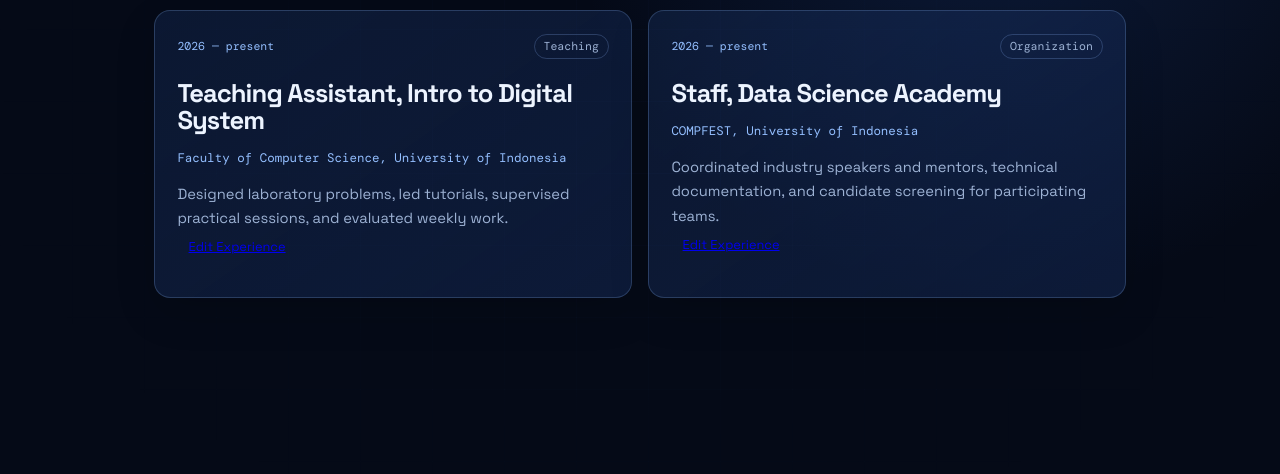
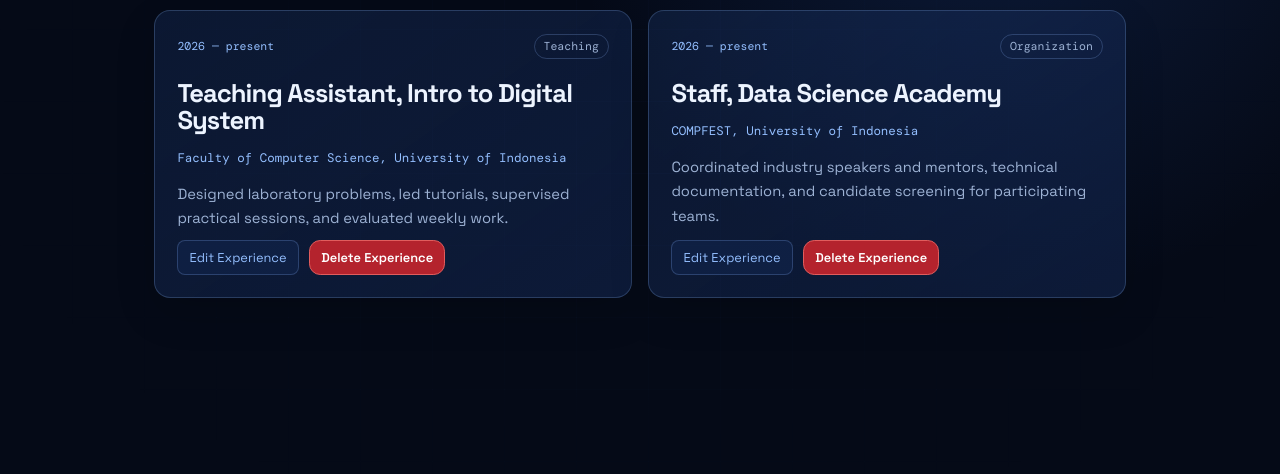
Before and after one commit to MaxKwen/MaxPorto, a Django app: page /experience/ in a window 1280 px wide. Shown: the part 259-733 px from the top of the page. Run offline with Django 5.2, Linux system fonts and the light colour scheme; data comes from the database, SQL or seed files in the repository.

Commit message:
feat: add experience and achievement deletion controls

```diff
--- a/main/urls.py
+++ b/main/urls.py
@@ -4,6 +4,8 @@ from main.views import (
     create_achievement,
     create_experience,
     create_project,
+    delete_achievement,
+    delete_experience,
     delete_project,
     get_projects_json,
     show_achievements,
@@ -27,6 +29,11 @@ urlpatterns = [
         name="update_experience",
     ),
     path(
+        "experience/<int:experience_id>/delete/",
+        delete_experience,
+        name="delete_experience",
+    ),
+    path(
         "id/experience/",
         show_experiences,
         {"language": "id"},
@@ -42,6 +49,11 @@ urlpatterns = [
         "achievements/<int:achievement_id>/edit/",
         update_achievement,
         name="update_achievement",
+    ),
+    path(
+        "achievements/<int:achievement_id>/delete/",
+        delete_achievement,
+        name="delete_achievement",
     ),
     path(
         "id/achievements/",
--- a/main/views.py
+++ b/main/views.py
@@ -75,6 +75,11 @@ EXPERIENCE_COPY = {
         "intro": "Roles and communities that have shaped my professional growth.",
         "add_experience": "Add Experience",
         "edit_experience": "Edit Experience",
+        "delete_experience": "Delete Experience",
+        "delete_title": "Delete experience?",
+        "delete_prompt": "Are you sure you want to delete",
+        "cancel": "Cancel",
+        "confirm_delete": "Yes, delete",
         "present": "present",
         "empty_state": "No experience has been added yet.",
     },
@@ -91,6 +96,11 @@ EXPERIENCE_COPY = {
         "intro": "Peran dan komunitas yang membentuk perkembangan profesional saya.",
         "add_experience": "Tambah Pengalaman",
         "edit_experience": "Edit Pengalaman",
+        "delete_experience": "Hapus Pengalaman",
+        "delete_title": "Hapus pengalaman?",
+        "delete_prompt": "Apakah kamu yakin ingin menghapus",
+        "cancel": "Batal",
+        "confirm_delete": "Ya, hapus",
         "present": "sekarang",
         "empty_state": "Belum ada pengalaman yang ditambahkan.",
     },
@@ -149,6 +159,11 @@ ACHIEVEMENT_COPY = {
         "intro": "Milestones from academic competitions and continuous learning.",
         "add_achievement": "Add Achievement",
         "edit_achievement": "Edit Achievement",
+        "delete_achievement": "Delete Achievement",
+        "delete_title": "Delete achievement?",
+        "delete_prompt": "Are you sure you want to delete",
+        "cancel": "Cancel",
+        "confirm_delete": "Yes, delete",
         "empty_state": "No achievements have been added yet.",
     },
     "id": {
@@ -164,6 +179,11 @@ ACHIEVEMENT_COPY = {
         "intro": "Pencapaian dari kompetisi akademik dan proses belajar berkelanjutan.",
         "add_achievement": "Tambah Prestasi",
         "edit_achievement": "Edit Prestasi",
+        "delete_achievement": "Hapus Prestasi",
+        "delete_title": "Hapus prestasi?",
+        "delete_prompt": "Apakah kamu yakin ingin menghapus",
+        "cancel": "Batal",
+        "confirm_delete": "Ya, hapus",
         "empty_state": "Belum ada prestasi yang ditambahkan.",
     },
 }
@@ -289,6 +309,14 @@ def update_experience(request, experience_id):
     return render(request, "experiences_form.html", context)
 
 
+@require_POST
+def delete_experience(request, experience_id):
+    experience = get_object_or_404(Experience, pk=experience_id)
+    experience.delete()
+    messages.success(request, "Pengalaman berhasil dihapus!")
+    return redirect("main:show_experiences")
+
+
 def show_skills(request, language="en"):
     context = {"copy": SKILL_COPY[language], "skill_list": Skill.objects.all()}
     return render(request, "skills.html", context)
@@ -339,3 +367,11 @@ def update_achievement(request, achievement_id):
         "submit_label": "Simpan Perubahan",
     }
     return render(request, "achievements_form.html", context)
+
+
+@require_POST
+def delete_achievement(request, achievement_id):
+    achievement = get_object_or_404(Achievement, pk=achievement_id)
+    achievement.delete()
+    messages.success(request, "Prestasi berhasil dihapus!")
+    return redirect("main:show_achievements")
--- a/static/css/style.css
+++ b/static/css/style.css
@@ -833,8 +833,21 @@ body:has(#theme-toggle:checked) .form-group textarea {
   gap: 0.45rem;
   margin-top: auto;
   padding: 0.5rem 0.7rem;
+  border: 1px solid var(--line);
   border-radius: 0.5rem;
+  color: var(--bright);
+  background: var(--surface);
   font-size: 0.8rem;
+  text-decoration: none;
+  transition:
+    transform 160ms ease,
+    border-color 160ms ease,
+    background-color 160ms ease;
+}
+
+.projects-page .project-link:hover {
+  border-color: var(--bright);
+  transform: translateY(-3px);
 }
 
 .projects-page .project-link span {
@@ -988,7 +1001,9 @@ body:has(#theme-toggle:checked) .form-group textarea {
 }
 
 .experience-card {
+  display: flex;
   min-height: 18rem;
+  flex-direction: column;
   padding: 1.4rem;
   border: 1px solid rgba(148, 191, 255, 0.22);
   border-radius: 1rem;
@@ -1068,7 +1083,9 @@ body:has(#theme-toggle:checked) .form-group textarea {
 }
 
 .achievement-card {
+  display: flex;
   min-height: 16rem;
+  flex-direction: column;
   padding: 1.4rem;
   border: 1px solid rgba(148, 191, 255, 0.22);
   border-radius: 1rem;
--- a/templates/achievements.html
+++ b/templates/achievements.html
@@ -45,6 +45,7 @@
                 <a class="project-link" href="{% url 'main:update_achievement' achievement.pk %}">
                   {{ copy.edit_achievement }}
                 </a>
+                {% include "components/entry_delete_modal.html" with item=achievement modal_prefix="delete-achievement" delete_url_name="main:delete_achievement" delete_label=copy.delete_achievement delete_title=copy.delete_title delete_prompt=copy.delete_prompt cancel=copy.cancel confirm_delete=copy.confirm_delete %}
               </div>
             </article>
           {% empty %}
--- /dev/null
+++ b/templates/components/entry_delete_modal.html
@@ -0,0 +1,47 @@
+<button
+  type="button"
+  class="button button-danger"
+  popovertarget="{{ modal_prefix }}-{{ item.pk }}"
+  aria-label="{{ delete_label }}: {{ item.title }}"
+>
+  {{ delete_label }}
+</button>
+<div
+  id="{{ modal_prefix }}-{{ item.pk }}"
+  class="project-delete-modal"
+  popover="auto"
+  role="dialog"
+  aria-modal="true"
+  aria-labelledby="{{ modal_prefix }}-title-{{ item.pk }}"
+>
+  <button
+    type="button"
+    class="project-delete-modal__backdrop"
+    popovertarget="{{ modal_prefix }}-{{ item.pk }}"
+    popovertargetaction="hide"
+    aria-label="{{ cancel }}"
+  ></button>
+  <div class="project-delete-modal__content">
+    <button
+      type="button"
+      class="project-delete-modal__close"
+      popovertarget="{{ modal_prefix }}-{{ item.pk }}"
+      popovertargetaction="hide"
+      aria-label="{{ cancel }}"
+    >×</button>
+    <h2 id="{{ modal_prefix }}-title-{{ item.pk }}">{{ delete_title }}</h2>
+    <p>{{ delete_prompt }} <strong>{{ item.title }}</strong>?</p>
+    <div class="project-delete-modal__actions">
+      <button
+        type="button"
+        class="button button-secondary"
+        popovertarget="{{ modal_prefix }}-{{ item.pk }}"
+        popovertargetaction="hide"
+      >{{ cancel }}</button>
+      <form method="post" action="{% url delete_url_name item.pk %}">
+        {% csrf_token %}
+        <button type="submit" class="button button-danger">{{ confirm_delete }}</button>
+      </form>
+    </div>
+  </div>
+</div>
--- a/templates/experiences.html
+++ b/templates/experiences.html
@@ -47,6 +47,7 @@
             <a class="project-link" href="{% url 'main:update_experience' experience.pk %}">
               {{ copy.edit_experience }}
             </a>
+            {% include "components/entry_delete_modal.html" with item=experience modal_prefix="delete-experience" delete_url_name="main:delete_experience" delete_label=copy.delete_experience delete_title=copy.delete_title delete_prompt=copy.delete_prompt cancel=copy.cancel confirm_delete=copy.confirm_delete %}
           </div>
         </article>
       {% empty %}
```
Also changed, not shown: main/tests.py (+94 -0 lines).
